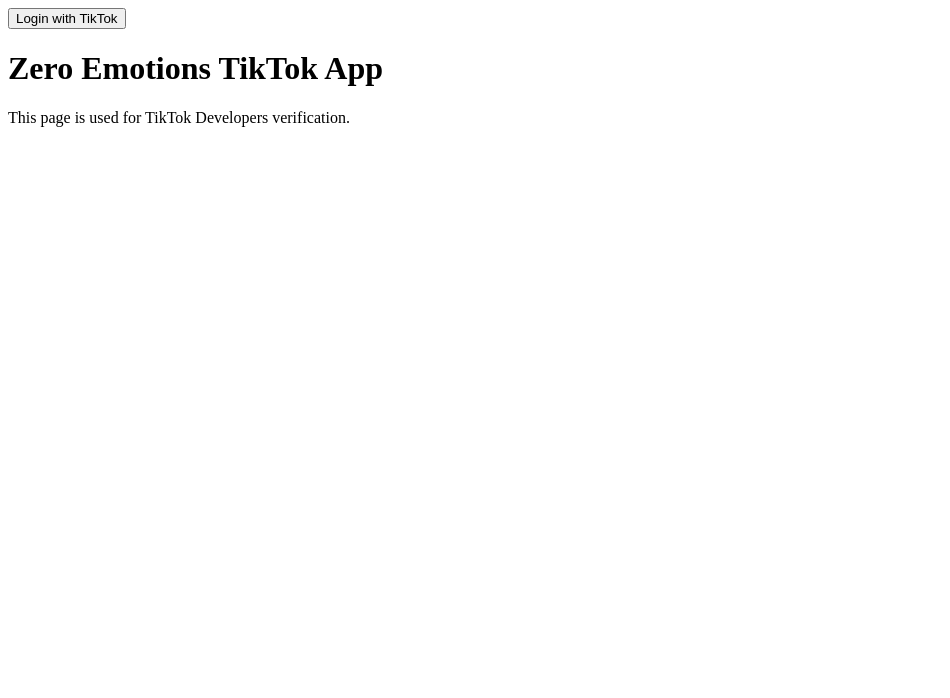
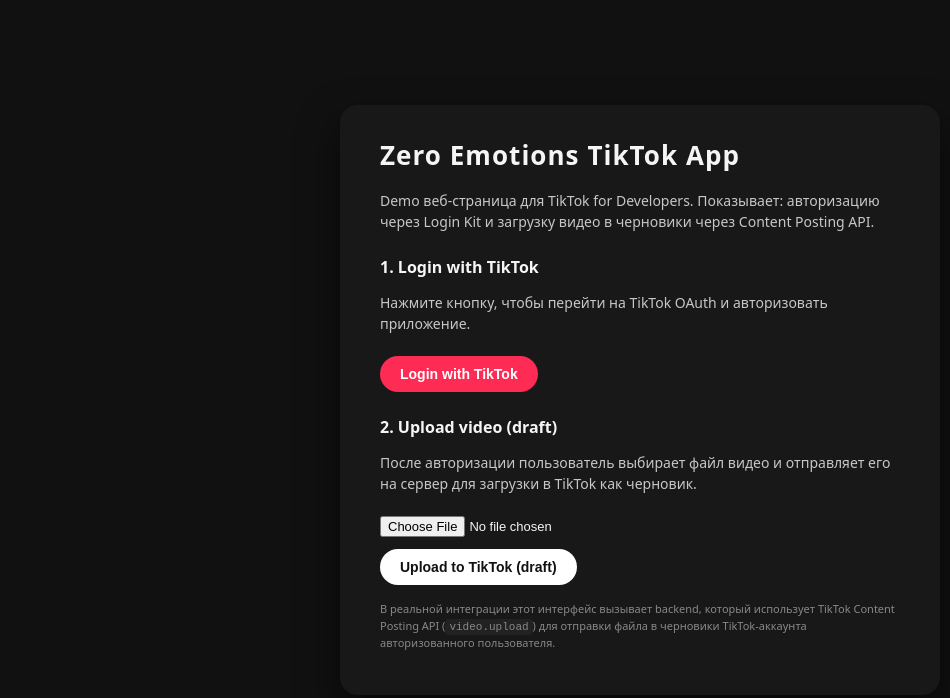
Before and after one commit to dimazag78-cmyk/zero-emotions, a plain HTML site: page index.html in a window 1280 px wide. Shown: the whole page, without its empty margins (0-950 px from the left). Drawn offline with Linux system fonts and the light colour scheme.

Commit message:
Update index.html

```diff
--- a/index.html
+++ b/index.html
@@ -1,16 +1,131 @@
 <!DOCTYPE html>
-<html>
+<html lang="en">
 <head>
-  <meta charset="UTF-8">
-  <meta name="tiktok-developers-site-verification"
-        content="tiktok-developers-site-verification=EtgQ6PQBHoAhyFxlGQ2Quv4I8dUoRQif">
-  <title>Zero Emotions App</title>
+  <meta charset="UTF-8" />
+  <title>Zero Emotions TikTok Demo</title>
+  <meta name="viewport" content="width=device-width, initial-scale=1.0" />
+  <style>
+    body {
+      margin: 0;
+      font-family: system-ui, -apple-system, BlinkMacSystemFont, "Segoe UI", sans-serif;
+      background: #111;
+      color: #f5f5f5;
+      display: flex;
+      align-items: center;
+      justify-content: center;
+      min-height: 100vh;
+    }
+    .card {
+      background: #181818;
+      padding: 32px 40px;
+      border-radius: 18px;
+      box-shadow: 0 18px 40px rgba(0,0,0,0.6);
+      max-width: 520px;
+      width: 100%;
+    }
+    h1 {
+      margin-top: 0;
+      font-size: 26px;
+      letter-spacing: 0.04em;
+    }
+    p {
+      line-height: 1.5;
+      font-size: 14px;
+      color: #c7c7c7;
+    }
+    .section-title {
+      margin-top: 24px;
+      margin-bottom: 8px;
+      font-size: 16px;
+      font-weight: 600;
+    }
+    button {
+      border: none;
+      border-radius: 999px;
+      padding: 10px 20px;
+      font-size: 14px;
+      cursor: pointer;
+      font-weight: 600;
+      display: inline-flex;
+      align-items: center;
+      gap: 8px;
+    }
+    .btn-tiktok {
+      background: #fe2c55;
+      color: #fff;
+      margin-top: 8px;
+    }
+    .btn-upload {
+      background: #fff;
+      color: #111;
+      margin-top: 12px;
+    }
+    .input-file {
+      margin-top: 8px;
+      font-size: 13px;
+    }
+    .status {
+      margin-top: 8px;
+      font-size: 13px;
+      color: #7ed957;
+    }
+    .small {
+      font-size: 11px;
+      color: #888;
+      margin-top: 16px;
+    }
+    code {
+      background: #222;
+      padding: 2px 4px;
+      border-radius: 4px;
+      font-size: 11px;
+    }
+  </style>
 </head>
-<button onclick="location.href='https://www.tiktok.com/v2/auth/authorize/?client_key=ТВОЙ_CLIENT_KEY&response_type=code&scope=user.info.basic,video.upload&redirect_uri=https://dimazag78-cmyk.github.io/zero-emotions/callback.html'">
-Login with TikTok
-</button>
 <body>
-  <h1>Zero Emotions TikTok App</h1>
-  <p>This page is used for TikTok Developers verification.</p>
+  <div class="card">
+    <h1>Zero Emotions TikTok App</h1>
+    <p>
+      Demo веб-страница для TikTok for Developers. Показывает:
+      авторизацию через Login Kit и загрузку видео в черновики
+      через Content Posting API.
+    </p>
+
+    <div class="section-title">1. Login with TikTok</div>
+    <p>Нажмите кнопку, чтобы перейти на TikTok OAuth и авторизовать приложение.</p>
+    <button class="btn-tiktok"
+      onclick="location.href='https://www.tiktok.com/v2/auth/authorize/?client_key=aw5wl96biu0tpmkc&response_type=code&scope=user.info.basic,video.upload&redirect_uri=https%3A%2F%2Fdimazag78-cmyk.github.io%2Fzero-emotions%2Fcallback.html&state=demo123'">
+      Login with TikTok
+    </button>
+
+    <div class="section-title">2. Upload video (draft)</div>
+    <p>После авторизации пользователь выбирает файл видео и отправляет его на сервер для загрузки в TikTok как черновик.</p>
+    <input class="input-file" type="file" id="videoFile" accept="video/*" />
+    <br />
+    <button class="btn-upload" onclick="fakeUpload()">
+      Upload to TikTok (draft)
+    </button>
+    <div id="status" class="status"></div>
+
+    <p class="small">
+      В реальной интеграции этот интерфейс вызывает backend, который использует
+      TikTok Content Posting API (<code>video.upload</code>) для отправки файла
+      в черновики TikTok-аккаунта авторизованного пользователя.
+    </p>
+  </div>
+
+  <script>
+    function fakeUpload() {
+      const fileInput = document.getElementById('videoFile');
+      const status = document.getElementById('status');
+      if (!fileInput.files.length) {
+        status.style.color = '#ffcc00';
+        status.textContent = 'Please select a video file first.';
+        return;
+      }
+      status.style.color = '#7ed957';
+      status.textContent = 'Video upload simulated: file would be sent to TikTok drafts via Content Posting API.';
+    }
+  </script>
 </body>
 </html>
```
